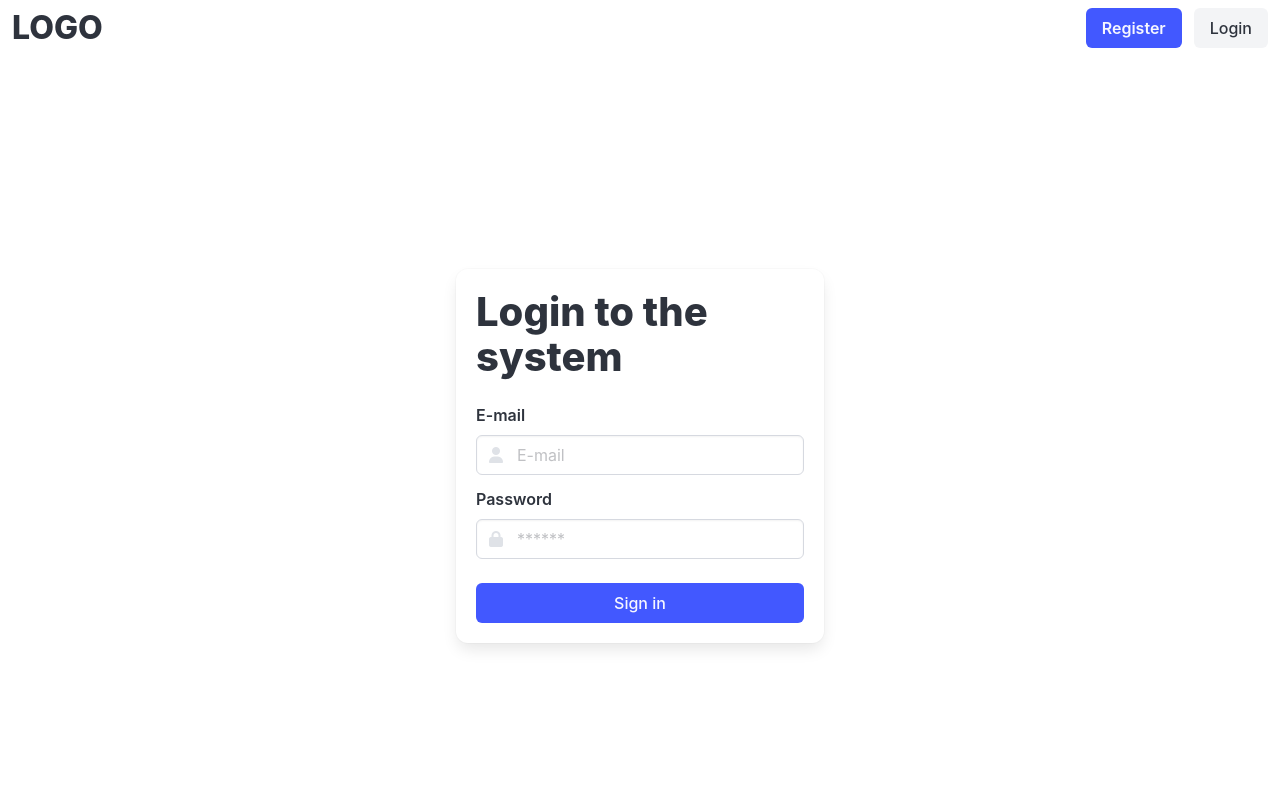
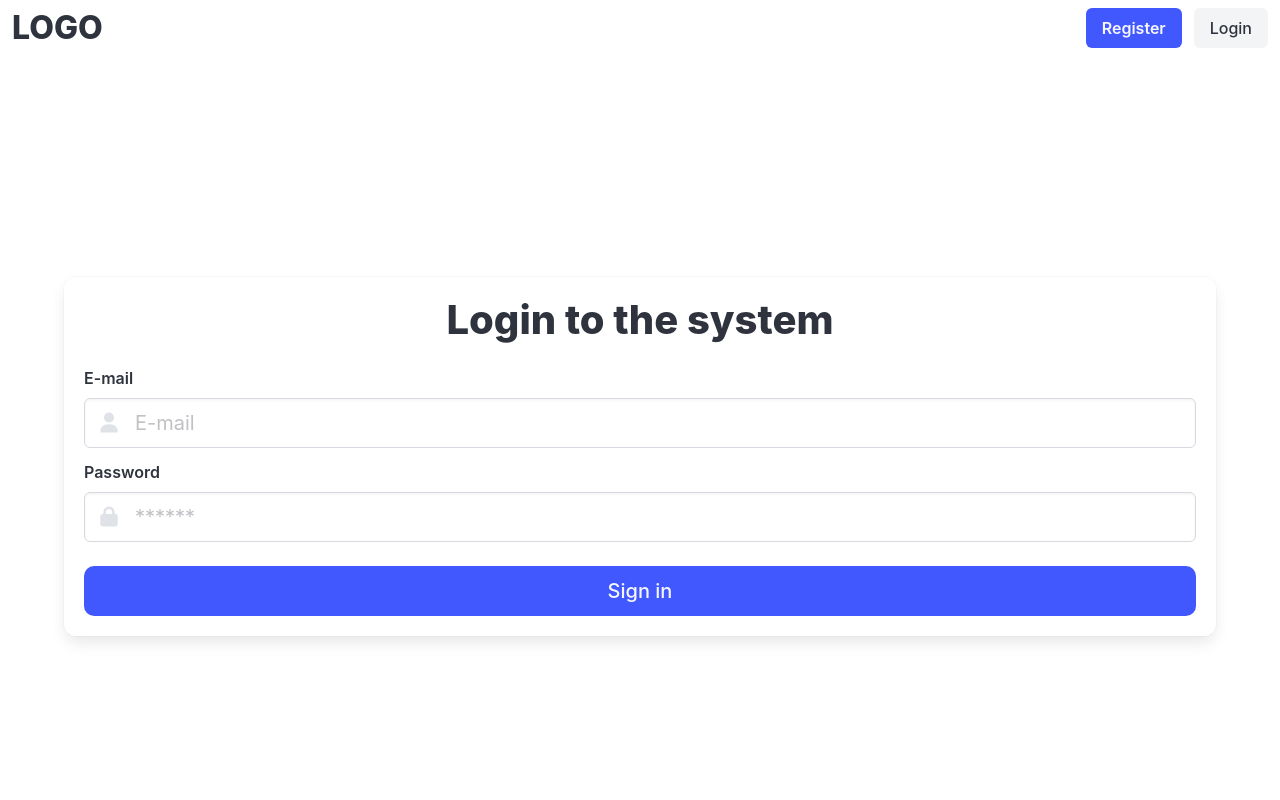
Before and after one commit to DLQuake/Aplikacja_internetowa_do_analizy_duzych_zbiorow_danych_astronomicznych, a React (Create React App) app in the folder frontend/: page /login in a window 1280 px wide. Shown: the top 800 px of the page. Built offline with nearby package versions, Linux system fonts and the light colour scheme.

Commit message:
Add footer and make inputs and buttons bigger

```diff
--- a/frontend/src/components/Login.jsx
+++ b/frontend/src/components/Login.jsx
@@ -3,6 +3,7 @@ import { useDispatch, useSelector } from "react-redux";
 import { useNavigate } from "react-router-dom";
 import { LoginUser, reset } from "../features/authSlice";
 import NavbarHome from "./NavbarHome";
+import FooterHome from "./FooterHome";
 
 const Login = () => {
 	const [email, setEmail] = useState("");
@@ -27,19 +28,19 @@ const Login = () => {
 
 	return (
 		<div>
-			<NavbarHome></NavbarHome>
+			<NavbarHome />
 			<section className="hero is-fullheight is-fullwidth">
 				<div className="hero-body">
 					<div className="container">
 						<div className="columns is-centered">
-							<div className="column is-4">
+							<div className="column">
 								<form onSubmit={Auth} className="box">
 									{isError && <p className="has-text-centered">{message}</p>}
-									<h1 className="title is-2">Login to the system</h1>
+									<h1 className="title is-2 has-text-centered">Login to the system</h1>
 									<div className="field">
 										<label className="label">E-mail</label>
 										<div className="control has-icons-left">
-											<input type="text" className="input" value={email} onChange={(e) => setEmail(e.target.value)} placeholder="E-mail" />
+											<input type="text" className="input is-medium" value={email} onChange={(e) => setEmail(e.target.value)} placeholder="E-mail" />
 											<span class="icon is-small is-left">
 												<i class="fas fa-user"></i>
 											</span>
@@ -48,14 +49,14 @@ const Login = () => {
 									<div className="field">
 										<label className="label">Password</label>
 										<div className="control has-icons-left">
-											<input type="password" className="input" value={password} onChange={(e) => setPassword(e.target.value)} placeholder="******" />
+											<input type="password" className="input is-medium" value={password} onChange={(e) => setPassword(e.target.value)} placeholder="******" />
 											<span class="icon is-small is-left">
 												<i class="fa-solid fa-lock"></i>
 											</span>
 										</div>
 									</div>
 									<div className="field mt-5">
-										<button type="submit" className="button is-link is-fullwidth" >
+										<button type="submit" className="button is-medium is-link is-fullwidth" >
 											{isLoading ? "Loading..." : "Sign in"}
 										</button>
 									</div>
@@ -65,6 +66,7 @@ const Login = () => {
 					</div>
 				</div>
 			</section>
+			<FooterHome />
 		</div>
 	);
 };
--- a/frontend/src/components/Register.jsx
+++ b/frontend/src/components/Register.jsx
@@ -3,6 +3,7 @@ import { useDispatch, useSelector } from "react-redux";
 import { useNavigate } from "react-router-dom";
 import { RegisterUser, reset } from "../features/authSlice";
 import NavbarHome from "./NavbarHome";
+import FooterHome from "./FooterHome";
 
 const Register = () => {
     const [imie, setImie] = useState("");
@@ -30,19 +31,19 @@ const Register = () => {
 
     return (
         <div>
-            <NavbarHome></NavbarHome>
-            <section className="hero is-fullheight is-fullwidth has-background-link">
+            <NavbarHome />
+            <section className="hero is-fullheight is-fullwidth">
                 <div className="hero-body">
                     <div className="container">
                         <div className="columns is-centered">
-                            <div className="column is-4">
+                            <div className="column">
                                 <form onSubmit={Auth} className="box">
                                     {isError && <p className="has-text-centered">{message}</p>}
-                                    <h1 className="title is-2">Registration to the system</h1>
+                                    <h1 className="title is-2 has-text-centered">Registration to the system</h1>
                                     <div className="field">
                                         <label className="label">Name</label>
                                         <div className="control has-icons-left">
-                                            <input type="text" className="input" value={imie} onChange={(e) => setImie(e.target.value)} placeholder="Name" />
+                                            <input type="text" className="input is-medium" value={imie} onChange={(e) => setImie(e.target.value)} placeholder="Name" />
                                             <span class="icon is-small is-left">
                                                 <i class="fa-solid fa-person"></i>
                                             </span>
@@ -51,7 +52,7 @@ const Register = () => {
                                     <div className="field">
                                         <label className="label">Surname</label>
                                         <div className="control has-icons-left">
-                                            <input type="text" className="input" value={nazwisko} onChange={(e) => setNazwisko(e.target.value)} placeholder="Surname" />
+                                            <input type="text" className="input is-medium" value={nazwisko} onChange={(e) => setNazwisko(e.target.value)} placeholder="Surname" />
                                             <span class="icon is-small is-left">
                                                 <i class="fa-solid fa-person"></i>
                                             </span>
@@ -60,7 +61,7 @@ const Register = () => {
                                     <div className="field">
                                         <label className="label">E-mail</label>
                                         <div className="control has-icons-left">
-                                            <input type="email" className="input" value={email} onChange={(e) => setEmail(e.target.value)} placeholder="E-mail" />
+                                            <input type="email" className="input is-medium" value={email} onChange={(e) => setEmail(e.target.value)} placeholder="E-mail" />
                                             <span class="icon is-small is-left">
                                                 <i class="fa-solid fa-envelope"></i>
                                             </span>
@@ -69,7 +70,7 @@ const Register = () => {
                                     <div className="field">
                                         <label className="label">Password</label>
                                         <div className="control has-icons-left">
-                                            <input type="password" className="input" value={password} onChange={(e) => setPassword(e.target.value)} placeholder="******" />
+                                            <input type="password" className="input is-medium" value={password} onChange={(e) => setPassword(e.target.value)} placeholder="******" />
                                             <span class="icon is-small is-left">
                                                 <i class="fa-solid fa-lock"></i>
                                             </span>
@@ -78,14 +79,14 @@ const Register = () => {
                                     <div className="field">
                                         <label className="label">Repeat password</label>
                                         <div className="control has-icons-left">
-                                            <input type="password" className="input" value={confPassword} onChange={(e) => setConfPassword(e.target.value)} placeholder="******" />
+                                            <input type="password" className="input is-medium" value={confPassword} onChange={(e) => setConfPassword(e.target.value)} placeholder="******" />
                                             <span class="icon is-small is-left">
                                                 <i class="fa-solid fa-lock"></i>
                                             </span>
                                         </div>
                                     </div>
                                     <div className="field mt-5">
-                                        <button type="submit" className="button is-link is-fullwidth">
+                                        <button type="submit" className="button is-medium is-link is-fullwidth">
                                             {isLoading ? "Loading..." : "Sign up"}
                                         </button>
                                     </div>
@@ -95,6 +96,7 @@ const Register = () => {
                     </div>
                 </div>
             </section>
+            <FooterHome />
         </div>
     );
 };
```
